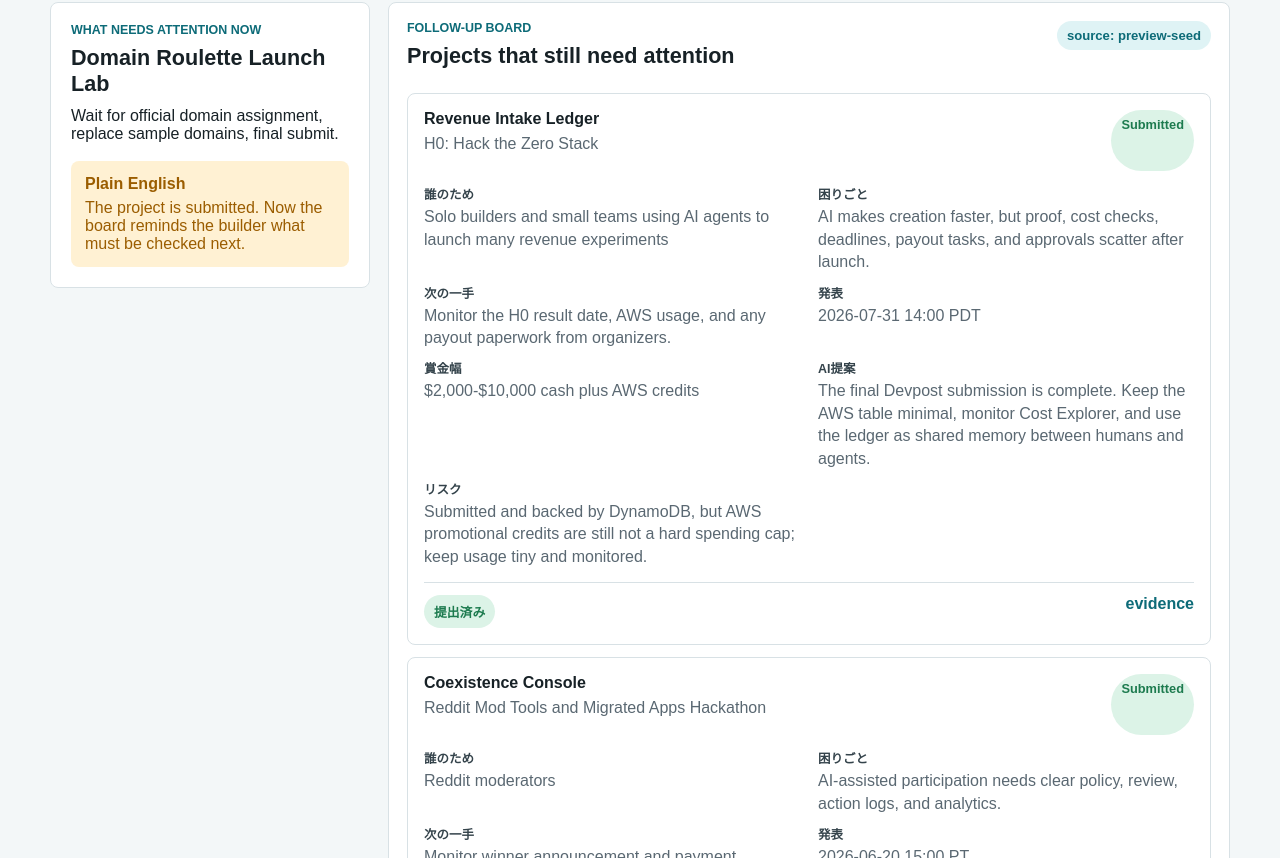
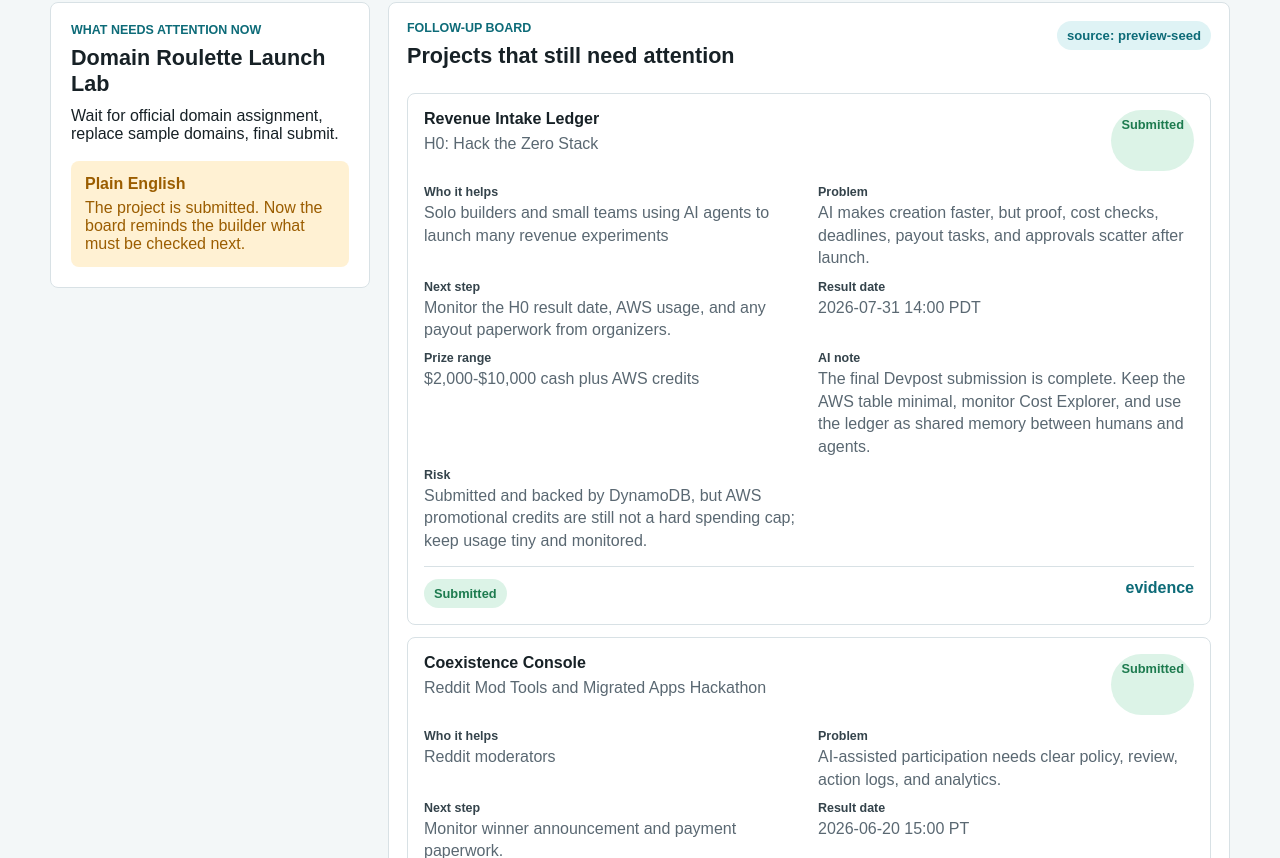
Before and after one commit to daideguchi/revenue-intake-ledger, a Next.js app: page / in a window 1280 px wide. Shown: the part 642-1500 px from the top of the page. Built offline with nearby package versions, Linux system fonts and the light colour scheme.

Commit message:
Make H0 public labels judge-friendly

```diff
--- a/app/layout.tsx
+++ b/app/layout.tsx
@@ -3,7 +3,7 @@ import "./globals.css";
 
 export const metadata: Metadata = {
   title: "Revenue Intake Ledger",
-  description: "A production-backed revenue operations room for AI builders."
+  description: "A DynamoDB-backed follow-up board for AI builders after they ship."
 };
 
 export default function RootLayout({ children }: Readonly<{ children: React.ReactNode }>) {
--- a/app/page.tsx
+++ b/app/page.tsx
@@ -14,14 +14,6 @@ const statusLabels = {
   registered: "Registered",
   blocked: "Blocked",
   proof_needed: "Proof needed"
-};
-
-const jaStatusLabels = {
-  submitted: "提出済み",
-  watching: "確認中",
-  registered: "登録済み",
-  blocked: "停止中",
-  proof_needed: "証拠待ち"
 };
 
 export default async function Page() {
@@ -143,36 +135,36 @@ export default async function Page() {
                 </div>
                 <dl>
                   <div>
-                    <dt>誰のため</dt>
+                    <dt>Who it helps</dt>
                     <dd>{item.audience}</dd>
                   </div>
                   <div>
-                    <dt>困りごと</dt>
+                    <dt>Problem</dt>
                     <dd>{item.problem}</dd>
                   </div>
                   <div>
-                    <dt>次の一手</dt>
+                    <dt>Next step</dt>
                     <dd>{item.nextAction}</dd>
                   </div>
                   <div>
-                    <dt>発表</dt>
+                    <dt>Result date</dt>
                     <dd>{item.awardDate}</dd>
                   </div>
                   <div>
-                    <dt>賞金幅</dt>
+                    <dt>Prize range</dt>
                     <dd>{item.prizeRange}</dd>
                   </div>
                   <div>
-                    <dt>AI提案</dt>
+                    <dt>AI note</dt>
                     <dd>{item.aiSuggestion}</dd>
                   </div>
                   <div>
-                    <dt>リスク</dt>
+                    <dt>Risk</dt>
                     <dd>{item.risk}</dd>
                   </div>
                 </dl>
                 <footer>
-                  <span>{jaStatusLabels[item.status]}</span>
+                  <span>{statusLabels[item.status]}</span>
                   <a href={item.evidenceUrl}>evidence</a>
                 </footer>
               </article>
```
